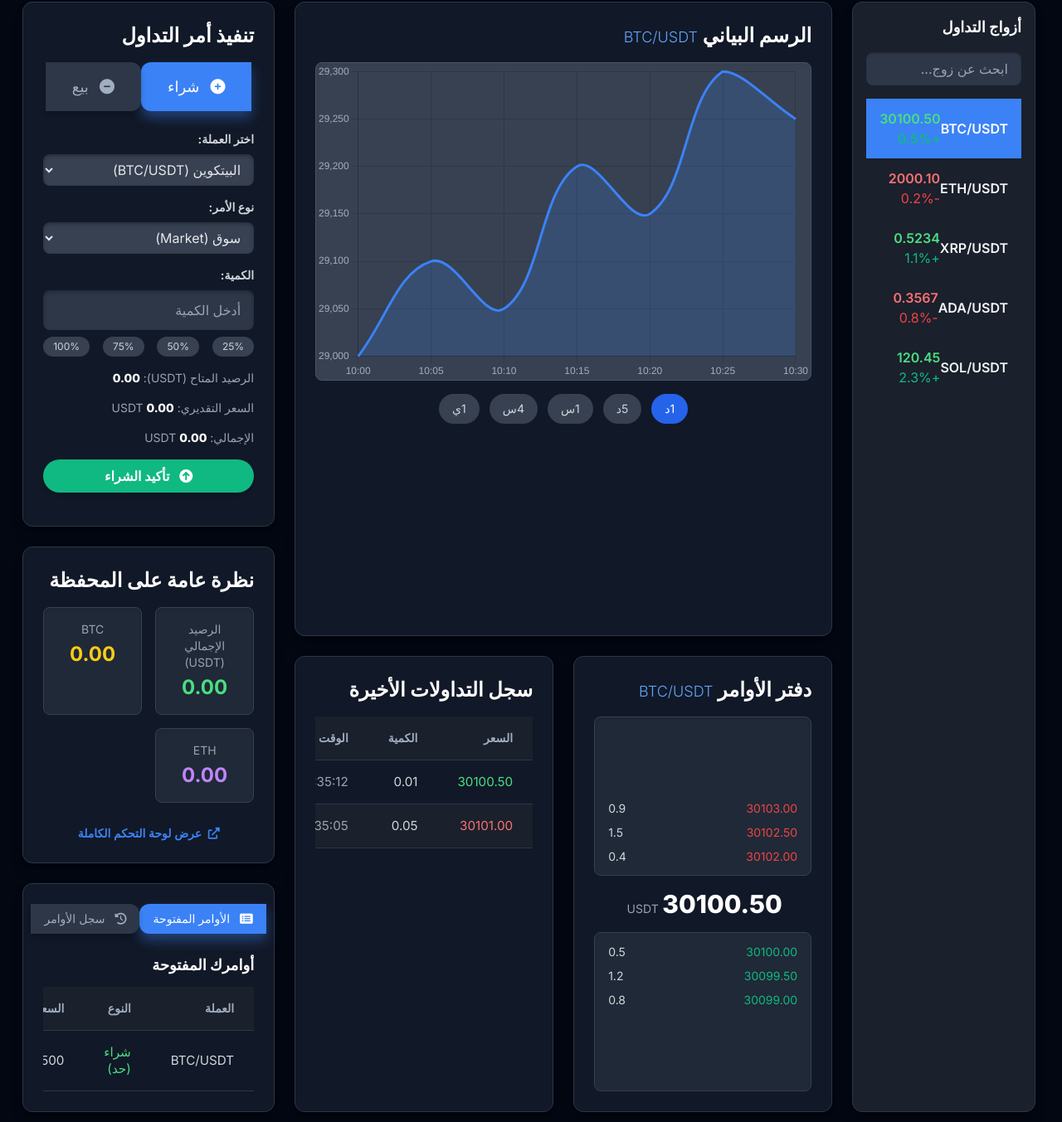
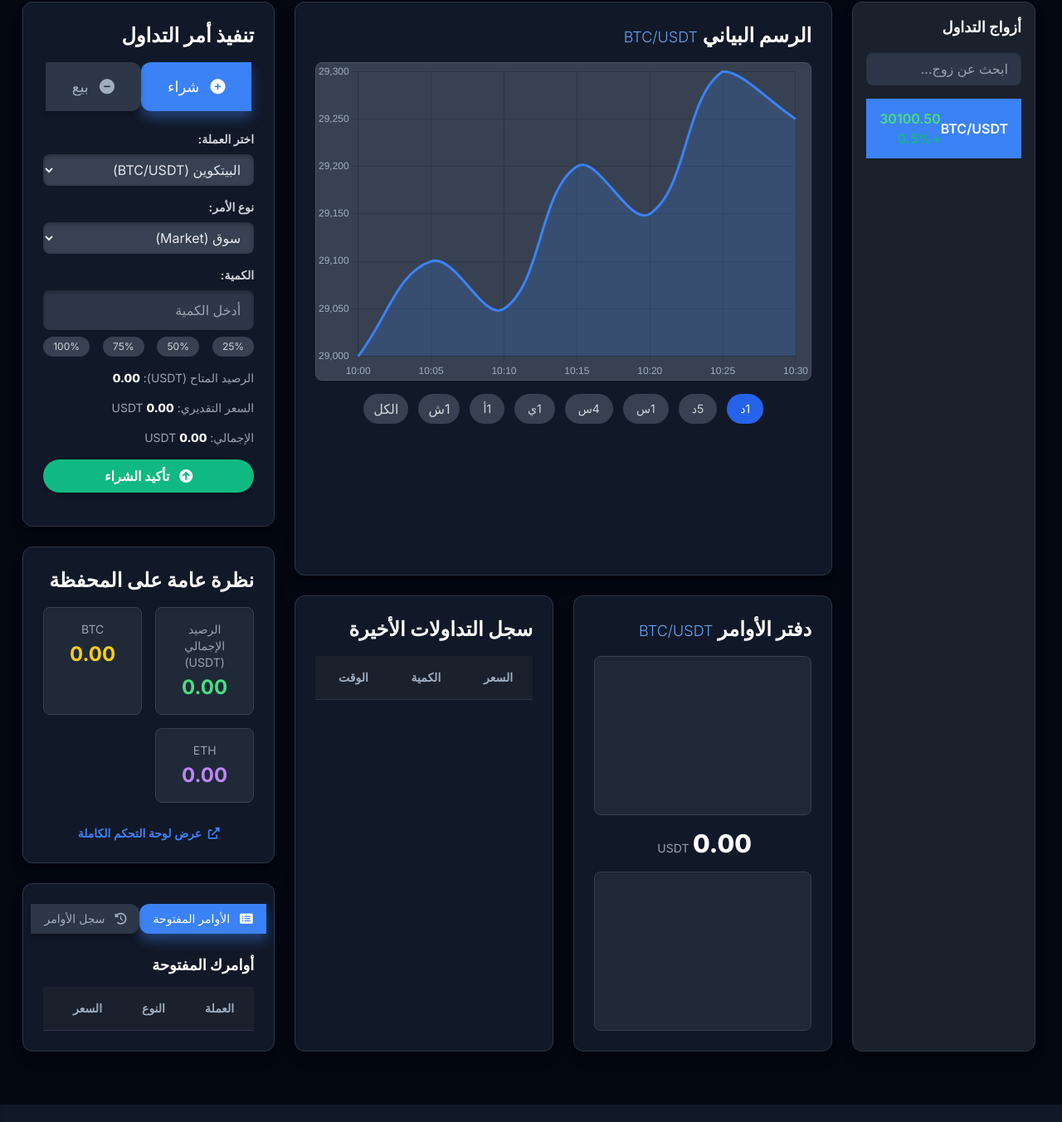
Before and after one commit to yamash101/Tdaaol, a plain HTML site: page index.html in a window 1280 px wide. Shown: the part 262-1615 px from the top of the page at 83% size. Drawn offline with nearby package versions, Linux system fonts and the light colour scheme; sample sign-in values are in the browser's storage.

Commit message:
Update index.html

```diff
--- a/index.html
+++ b/index.html
@@ -228,6 +228,7 @@
             justify-content: space-between;
             padding: 0.25rem 0.5rem;
             font-size: 0.875rem;
+            overflow: hidden; /* لإخفاء أي تجاوز للخلفية */
         }
         .order-book-row::before {
             content: '';
@@ -237,6 +238,8 @@
             height: 100%;
             z-index: 0;
             opacity: 0.2; /* شفافية لتظهر البيانات فوقها */
+            width: var(--depth-width, 0%); /* يتم تعيينه بواسطة JS */
+            transition: width 0.1s ease-out; /* انتقال سلس للعمق */
         }
         .order-book-bid::before {
             background-color: #10b981; /* أخضر للشراء */
@@ -328,8 +331,8 @@
         <button class="close-button" id="close-mobile-menu"><i class="fas fa-times"></i></button>
         <nav class="flex flex-col space-y-4 text-center">
             <a href="index.html" class="nav-link text-blue-400 font-bold"><i class="fas fa-chart-line ml-2"></i> التداول الفوري</a>
-            <a href="profile.html" class="nav-link"><i class="fas fa-user-circle ml-2"></i> الملف الشخصي</a>
-            <a href="index.html#deposit-withdraw-section" class="nav-link"><i class="fas fa-money-bill-transfer ml-2"></i> إيداع/سحب</a>
+            <a href="profile.html" class="nav-link" id="view-profile-link"><i class="fas fa-user-circle ml-2"></i> الملف الشخصي</a>
+            <a href="deposit_withdraw.html" class="nav-link" id="deposit-withdraw-link"><i class="fas fa-money-bill-transfer ml-2"></i> إيداع/سحب</a>
             <button id="mobile-logout-button" class="bg-red-600 hover:bg-red-700 text-white font-bold py-3 px-6 rounded-full shadow-md transition-all duration-300 transform hover:scale-105 w-full">
                 <i class="fas fa-sign-out-alt ml-2"></i> تسجيل الخروج
             </button>
@@ -342,7 +345,7 @@
             <p class="font-semibold">الرصيد الإجمالي: <span id="balance-bar-total" class="text-green-400 font-bold">0.00 USDT</span></p>
             <p class="font-semibold">BTC: <span id="balance-bar-btc" class="text-yellow-400 font-bold">0.00</span></p>
             <p class="font-semibold">ETH: <span id="balance-bar-eth" class="text-purple-400 font-bold">0.00</span></p>
-            <a href="#deposit-withdraw-section" class="text-blue-400 hover:underline font-semibold">
+            <a href="deposit_withdraw.html" class="text-blue-400 hover:underline font-semibold">
                 <i class="fas fa-money-bill-transfer ml-1"></i> إيداع/سحب
             </a>
         </div>
@@ -395,39 +398,12 @@
                 <div class="overflow-y-auto h-[calc(100vh-250px)] lg:h-[calc(100vh-350px)]"> <!-- ارتفاع ديناميكي -->
                     <div id="market-pairs-list">
                         <!-- سيتم ملؤها بواسطة JS -->
+                        <!-- بيانات وهمية مبدئية، سيتم تحديثها ديناميكياً -->
                         <div class="market-pair-item active" data-pair="BTCUSDT">
                             <span class="font-semibold">BTC/USDT</span>
                             <div>
                                 <span class="price text-green-400">30100.50</span>
                                 <span class="change-positive ml-2">+0.5%</span>
-                            </div>
-                        </div>
-                        <div class="market-pair-item" data-pair="ETHUSDT">
-                            <span class="font-semibold">ETH/USDT</span>
-                            <div>
-                                <span class="price text-red-400">2000.10</span>
-                                <span class="change-negative ml-2">-0.2%</span>
-                            </div>
-                        </div>
-                        <div class="market-pair-item" data-pair="XRPUSDT">
-                            <span class="font-semibold">XRP/USDT</span>
-                            <div>
-                                <span class="price text-green-400">0.5234</span>
-                                <span class="change-positive ml-2">+1.1%</span>
-                            </div>
-                        </div>
-                        <div class="market-pair-item" data-pair="ADAUSDT">
-                            <span class="font-semibold">ADA/USDT</span>
-                            <div>
-                                <span class="price text-red-400">0.3567</span>
-                                <span class="change-negative ml-2">-0.8%</span>
-                            </div>
-                        </div>
-                        <div class="market-pair-item" data-pair="SOLUSDT">
-                            <span class="font-semibold">SOL/USDT</span>
-                            <div>
-                                <span class="price text-green-400">120.45</span>
-                                <span class="change-positive ml-2">+2.3%</span>
                             </div>
                         </div>
                     </div>
@@ -449,6 +425,9 @@
                     <button class="timeframe-button bg-gray-700 hover:bg-gray-600 text-gray-300 text-sm py-2 px-4 rounded-full transition-colors duration-200" data-timeframe="1h">1س</button>
                     <button class="timeframe-button bg-gray-700 hover:bg-gray-600 text-gray-300 text-sm py-2 px-4 rounded-full transition-colors duration-200" data-timeframe="4h">4س</button>
                     <button class="timeframe-button bg-gray-700 hover:bg-gray-600 text-gray-300 text-sm py-2 px-4 rounded-full transition-colors duration-200" data-timeframe="1d">1ي</button>
+                    <button class="timeframe-button bg-gray-700 hover:bg-gray-600 text-gray-300 text-sm py-2 px-4 rounded-full transition-colors duration-200" data-timeframe="1w">1أ</button>
+                    <button class="timeframe-button bg-gray-700 hover:bg-gray-600 text-gray-300 px-3 py-1 rounded-full" data-timeframe="1M">1ش</button>
+                    <button class="timeframe-button bg-gray-700 hover:bg-gray-600 text-gray-300 px-3 py-1 rounded-full" data-timeframe="all">الكل</button>
                 </div>
             </section>
 
@@ -462,41 +441,17 @@
                         <div class="overflow-y-auto h-48 bg-gray-800 rounded-lg p-2 border border-gray-700 shadow-inner flex flex-col-reverse">
                             <div id="order-book-asks" class="flex flex-col">
                                 <!-- سيتم ملؤها بواسطة JS -->
-                                <div class="order-book-row order-book-ask" style="--depth-width: 70%;">
-                                    <span class="order-book-price ask">30103.00</span>
-                                    <span class="order-book-quantity text-gray-300">0.9</span>
-                                </div>
-                                <div class="order-book-row order-book-ask" style="--depth-width: 50%;">
-                                    <span class="order-book-price ask">30102.50</span>
-                                    <span class="order-book-quantity text-gray-300">1.5</span>
-                                </div>
-                                <div class="order-book-row order-book-ask" style="--depth-width: 20%;">
-                                    <span class="order-book-price ask">30102.00</span>
-                                    <span class="order-book-quantity text-gray-300">0.4</span>
-                                </div>
                             </div>
                         </div>
                         <!-- السعر الأخير في المنتصف -->
                         <div class="text-center my-2">
-                            <span id="middle-price" class="text-3xl font-extrabold text-white">30100.50</span>
+                            <span id="middle-price" class="text-3xl font-extrabold text-white">0.00</span>
                             <span class="text-gray-400 text-sm ml-1">USDT</span>
                         </div>
                         <!-- أوامر الشراء (Bids) -->
                         <div class="overflow-y-auto h-48 bg-gray-800 rounded-lg p-2 border border-gray-700 shadow-inner">
                             <div id="order-book-bids" class="flex flex-col">
                                 <!-- سيتم ملؤها بواسطة JS -->
-                                <div class="order-book-row order-book-bid" style="--depth-width: 80%;">
-                                    <span class="order-book-price bid">30100.00</span>
-                                    <span class="order-book-quantity text-gray-300">0.5</span>
-                                </div>
-                                <div class="order-book-row order-book-bid" style="--depth-width: 40%;">
-                                    <span class="order-book-price bid">30099.50</span>
-                                    <span class="order-book-quantity text-gray-300">1.2</span>
-                                </div>
-                                <div class="order-book-row order-book-bid" style="--depth-width: 60%;">
-                                    <span class="order-book-price bid">30099.00</span>
-                                    <span class="order-book-quantity text-gray-300">0.8</span>
-                                </div>
                             </div>
                         </div>
                     </div>
@@ -516,16 +471,6 @@
                             </thead>
                             <tbody id="trade-history-body">
                                 <!-- سيتم ملء هذا بواسطة JavaScript -->
-                                <tr>
-                                    <td class="text-green-400">30100.50</td>
-                                    <td class="text-gray-300">0.01</td>
-                                    <td class="text-gray-400">10:35:12</td>
-                                </tr>
-                                <tr>
-                                    <td class="text-red-400">30101.00</td>
-                                    <td class="text-gray-300">0.05</td>
-                                    <td class="text-gray-400">10:35:05</td>
-                                </tr>
                             </tbody>
                         </table>
                     </div>
@@ -645,7 +590,7 @@
                     <!-- يمكن إضافة المزيد من العملات هنا -->
                 </div>
                 <div class="mt-6 text-center">
-                    <a href="profile.html#full-dashboard-section" class="text-blue-500 hover:underline text-sm font-semibold">
+                    <a href="profile.html" class="text-blue-500 hover:underline text-sm font-semibold" id="view-full-dashboard-link">
                         <i class="fas fa-external-link-alt ml-1"></i> عرض لوحة التحكم الكاملة
                     </a>
                 </div>
@@ -679,14 +624,6 @@
                             </thead>
                             <tbody id="open-orders-body">
                                 <!-- سيتم ملؤها بواسطة JavaScript -->
-                                <tr>
-                                    <td class="text-gray-300">BTC/USDT</td>
-                                    <td class="text-green-400">شراء (حد)</td>
-                                    <td class="text-gray-300">29500</td>
-                                    <td class="text-gray-300">0.02</td>
-                                    <td class="text-yellow-400">معلق</td>
-                                    <td><button class="text-red-500 hover:text-red-700"><i class="fas fa-times-circle"></i></button></td>
-                                </tr>
                             </tbody>
                         </table>
                     </div>
@@ -709,14 +646,6 @@
                             </thead>
                             <tbody id="order-history-body">
                                 <!-- سيتم ملؤها بواسطة JavaScript -->
-                                <tr>
-                                    <td class="text-gray-300">ETH/USDT</td>
-                                    <td class="text-green-400">شراء (سوق)</td>
-                                    <td class="text-gray-300">2000</td>
-                                    <td class="text-gray-300">0.1</td>
-                                    <td class="text-green-400">مكتمل</td>
-                                    <td class="text-gray-300">2025-07-10</td>
-                                </tr>
                             </tbody>
                         </table>
                     </div>
```
